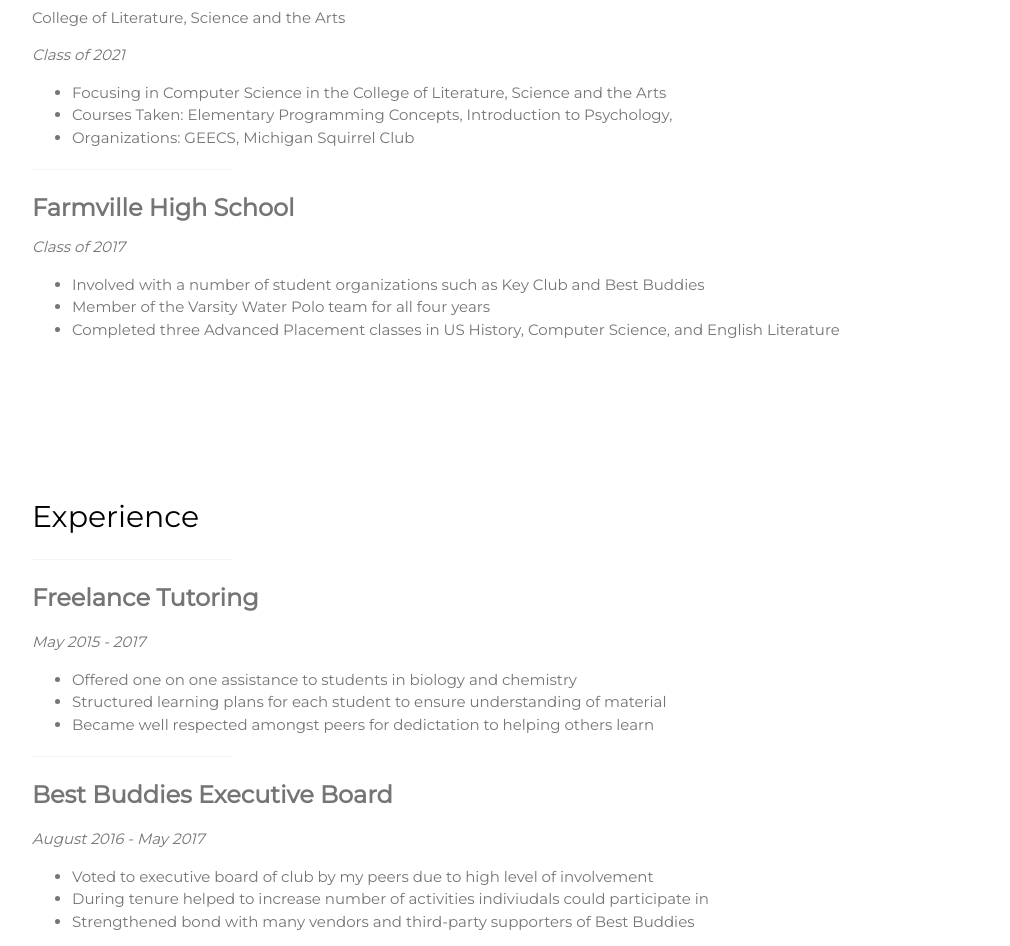
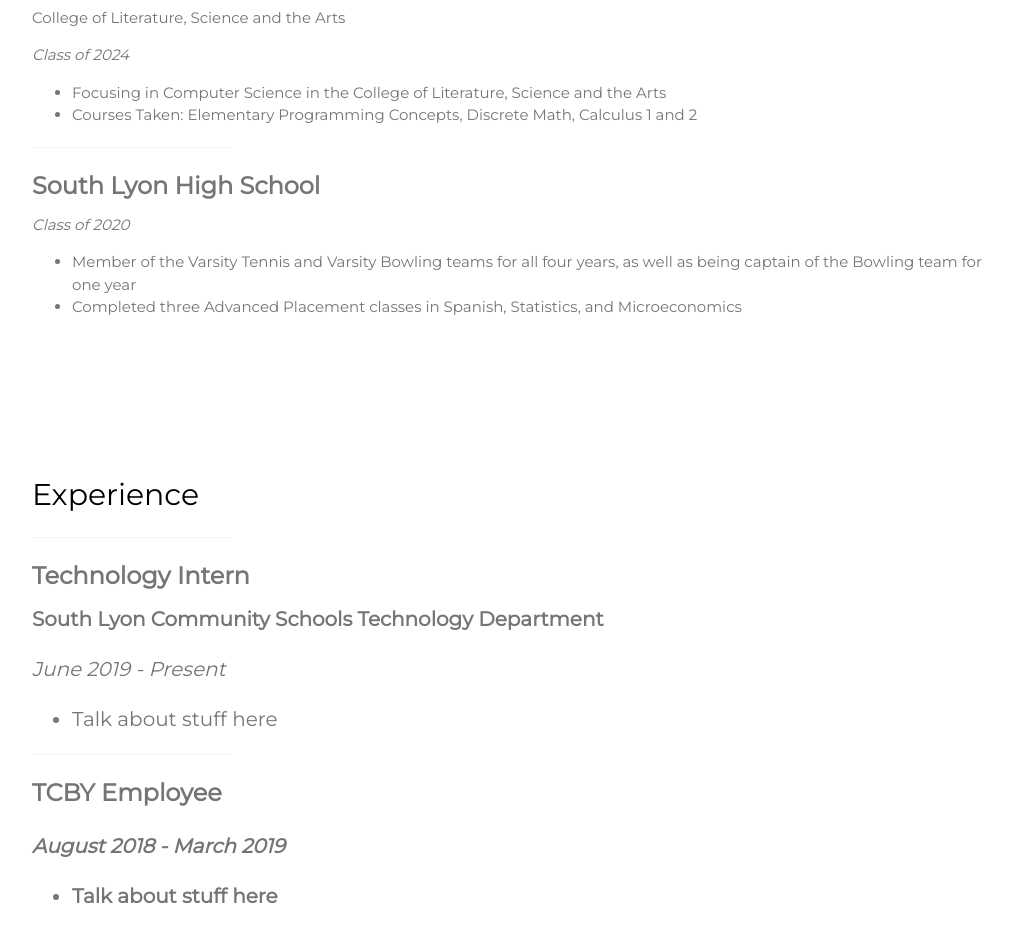
Before and after one commit to drewsawicki/drewsawicki.github.io, a plain HTML site: page index.html in a window 1280 px wide. Shown: the part 1026-1972 px from the top of the page, without its empty margins (178-1188 px from the left). Drawn offline with nearby package versions, Linux system fonts and the light colour scheme.

Commit message:
More changes

```diff
--- a/index.html
+++ b/index.html
@@ -4,7 +4,7 @@
 <meta charset="UTF-8">
 
 <!--
-Check out this link to see the various class names you can use with w3
+
 https://www.w3schools.com/w3css/4/w3.css
 -->
 <meta name="viewport" content="width=device-width, initial-scale=1">
@@ -17,9 +17,9 @@ https://www.w3schools.com/w3css/4/w3.css
 
 <body class="w3-white">
 
-<!-- Icon Bar (Sidebar - hidden on small screens) -->
+<!-- Icon Bar  -->
 <nav class="w3-sidebar w3-bar-block w3-small w3-hide-small w3-center">
-  <!-- Link to font awesome icons https://fontawesome.com/v4.7.0/icons/ just change the name after fa- and it will change the icon! -->
+  <!-- https://fontawesome.com/v4.7.0/icons/ -->
   <a href="#" class="w3-bar-item w3-button w3-padding-large w3-black">
     <i class="fa fa-home w3-xxlarge"></i>
     <p>HOME</p>
@@ -42,7 +42,6 @@ https://www.w3schools.com/w3css/4/w3.css
   </a>
 </nav>
 
-<!-- Navbar on small screens (Hidden on medium and large screens) -->
 <div class="w3-top w3-hide-large w3-hide-medium" id="myNavbar">
   <div class="w3-bar w3-black w3-opacity w3-hover-opacity-off w3-center w3-small">
     <a href="#" class="w3-bar-item w3-button" style="width:25% !important">HOME</a>
@@ -66,7 +65,7 @@ https://www.w3schools.com/w3css/4/w3.css
   <div class="w3-content w3-justify w3-text-grey w3-padding-64" id="about">
     <h2 class="w3-text-black">About Me</h2>
     <hr style="width:200px" class="w3-opacity">
-    <!-- EDIT THIS SECTION TO CHANGE YOUR ABOUT ME -->
+
     <p> Hello! My name is Drew. I am a Freshman at The University of Michigan currently pursuing a Computer Science major through the College of Literature, Science, and the Arts.
     <br />
     This year I have just completed an introductory computer science course offered at UofM. Within this course  I was able to not only learn how to build several projects including a simulated elevator game, I was also given strong foundational skills on how to approach programming problems. The course was taught in C++ and I was able to work with a variety of group members throughout the semester. From this class and my others I have gained the ability to collaborate effectively despite the difficult virtual setting of the class.
@@ -79,23 +78,21 @@ https://www.w3schools.com/w3css/4/w3.css
   <div class="w3-padding-64 w3-content w3-text-grey" id="education">
     <h2 class="w3-text-black">Education</h2>
     <hr style="width:200px" class="w3-opacity">
-    <!-- EDIT THIS SECTION TO CHANGE YOUR College info -->
+
     <h3><b>University of Michigan Ann Arbor</b></h3>
     College of Literature, Science and the Arts
-    <p><i>Class of 2021</i></p>
+    <p><i>Class of 2024</i></p>
     <ul>
       <li>Focusing in Computer Science in the College of Literature, Science and the Arts</li>
-      <li>Courses Taken: Elementary Programming Concepts, Introduction to Psychology, </li>
-      <li>Organizations: GEECS, Michigan Squirrel Club</li>
+      <li>Courses Taken: Elementary Programming Concepts, Discrete Math, Calculus 1 and 2</li>
     </ul>
     <hr style="width:200px" class="w3-opacity">
-    <!-- EDIT THIS SECTION TO CHANGE YOUR High School Info-->
-    <h3><b>Farmville High School</b></h3>
-    <i>Class of 2017</i>
+
+    <h3><b>South Lyon High School</b></h3>
+    <i>Class of 2020</i>
     <ul>
-      <li>Involved with a number of student organizations such as Key Club and Best Buddies</li>
-      <li>Member of the Varsity Water Polo team for all four years</li>
-      <li>Completed three Advanced Placement classes in US History, Computer Science, and English Literature</li>
+      <li>Member of the Varsity Tennis and Varsity Bowling teams for all four years, as well as being captain of the Bowling team for one year</li>
+      <li>Completed three Advanced Placement classes in Spanish, Statistics, and Microeconomics</li>
     </ul>
   <!-- End Education Section -->
   </div>
@@ -105,22 +102,19 @@ https://www.w3schools.com/w3css/4/w3.css
   <div class="w3-padding-64 w3-content w3-text-grey" id="experience">
     <h2 class="w3-text-black">Experience</h2>
     <hr style="width:200px" class="w3-opacity">
-    <!-- EDIT THIS SECTION TO CHANGE One experience section -->
-    <h3><b>Freelance Tutoring</b></h3>
-    <p><i>May 2015 - 2017</i></p>
+
+    <h3><b>Technology Intern</b></h3>
+    <h4><b>South Lyon Community Schools Technology Department<b><h4>
+    <p><i>June 2019 - Present</i></p>
     <ul>
-      <li>Offered one on one assistance to students in biology and chemistry</li>
-      <li>Structured learning plans for each student to ensure understanding of material</li>
-      <li>Became well respected amongst peers for dedictation to helping others learn</li>
+      <li>Talk about stuff here</li>
     </ul>
     <hr style="width:200px" class="w3-opacity">
-    <!-- EDIT THIS SECTION TO CHANGE One experience section -->
-    <h3><b>Best Buddies Executive Board</b></h3>
-    <p><i>August 2016 - May 2017</i></p>
+
+    <h3><b>TCBY Employee</b></h3>
+    <p><i>August 2018 - March 2019</i></p>
     <ul>
-      <li>Voted to executive board of club by my peers due to high level of involvement</li>
-      <li>During tenure helped to increase number of activities indiviudals could participate in</li>
-      <li>Strengthened bond with many vendors and third-party supporters of Best Buddies</li>
+      <li>Talk about stuff here</li>
     </ul>
 
 
@@ -134,14 +128,13 @@ https://www.w3schools.com/w3css/4/w3.css
     <p>I am always open to chat about new opportunities and my passions.
       <br />
       Feel free to reach out to me at any of these links</p>
-      <!-- EDIT THIS SECTION TO CHANGE your contact information -->
+
     <div class="w3-section">
       <p><i class="fa fa-map-marker fa-fw w3-text-white w3-xxlarge w3-margin-right"></i> Ann Arbor, MI</p>
-      <p><i class="fa fa-phone fa-fw w3-text-white w3-xxlarge w3-margin-right"></i> Phone: +1 (234)-567-8900 </p>
-      <p><i class="fa fa-envelope fa-fw w3-text-white w3-xxlarge w3-margin-right"> </i> Email: lillian@umich.edu</p>
+      <p><i class="fa fa-phone fa-fw w3-text-white w3-xxlarge w3-margin-right"></i> Phone: +1 (248)-697-1720 </p>
+      <p><i class="fa fa-envelope fa-fw w3-text-white w3-xxlarge w3-margin-right"> </i> Email: sawickid@umich.edu</p>
     </div><br>
 
-  <!-- End Contact Section -->
   </div>
 
     <!-- Footer -->
```
